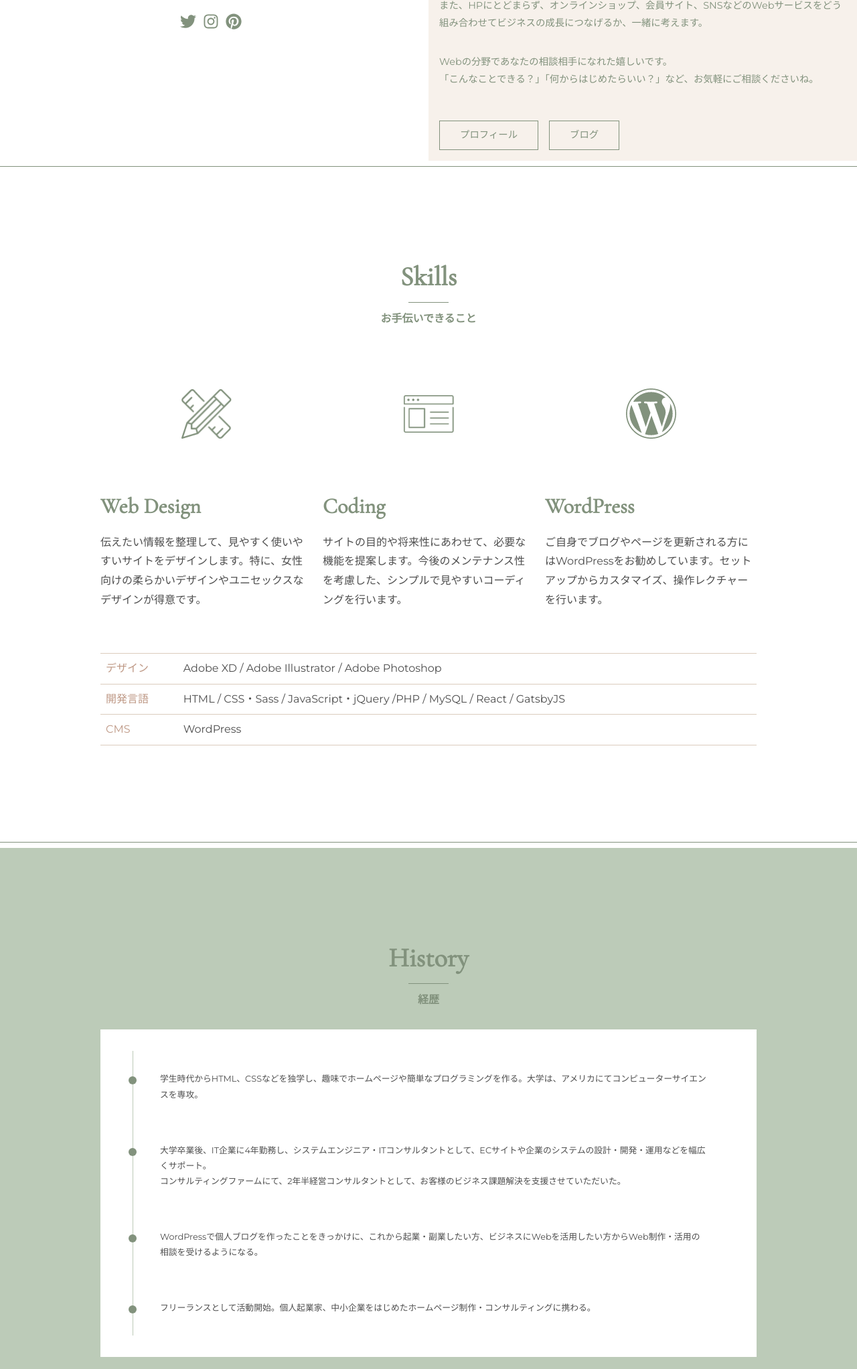
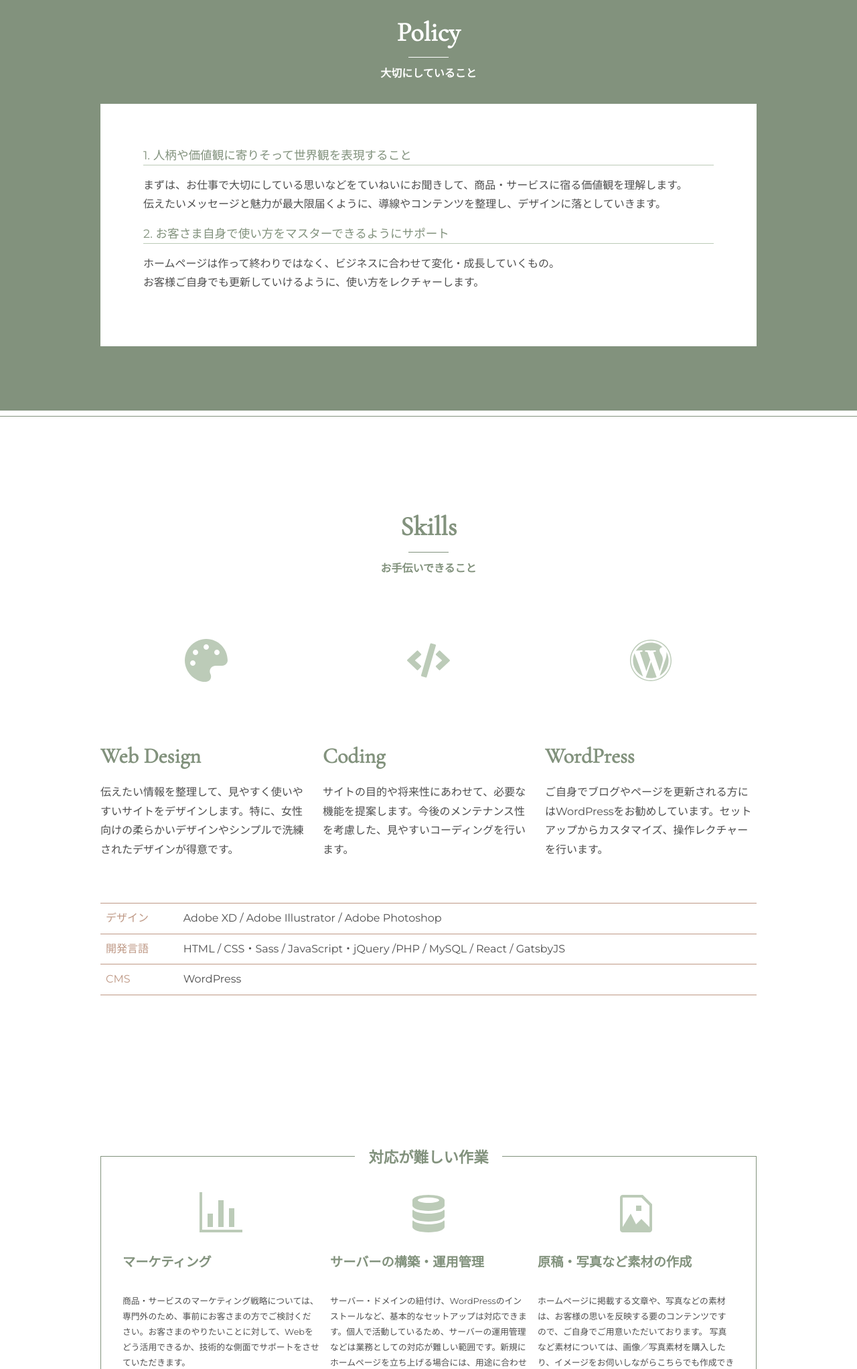
Before and after one commit to emmieworks/gatsby-portfolio, a Gatsby site: page /about in a window 1280 px wide. Shown: the part 756-2800 px from the top of the page at 67% size. Built offline with nearby package versions, Linux system fonts and the light colour scheme; Gatsby itself is replaced by a stand-in of ours; a web font is replaced by a local one.

Commit message:
[upd] About復活

```diff
--- a/src/pages/about.js
+++ b/src/pages/about.js
@@ -4,6 +4,8 @@ import { StaticImage } from "gatsby-plugin-image"
 import Layout from '../components/layout'
 import Seo from "../components/seo"
 import Sns from "../components/sns"
+import { FaPalette,FaCode, FaWordpress } from "react-icons/fa";
+import { GoGraph, GoFileMedia, GoDatabase } from "react-icons/go";
 import * as styles from "../styles/_about.module.scss"
 import * as button from "../styles/_button.module.scss"
 const About = () => {
@@ -12,7 +14,6 @@ const About = () => {
     <Seo title="About" />
     <section id="profile" className={styles.profile}>
       <div className={styles.left}>
-      <h2 className="title">Profile<div>プロフィール</div></h2>
         <StaticImage
           src="../images/profile2.png"
           alt="profile"
@@ -25,68 +26,47 @@ const About = () => {
         <Sns />
       </div>
       <div className={styles.right}>
-        <p className={styles.en}>Hello!</p>
+        <h2 className="title">Profile<div>プロフィール</div></h2>
         <p>見つけていただきありがとうございます♪<br />
         東京を拠点に活動しているフリーランスのWebデザイナー＆エンジニアのえみです。</p>
         <p>元々はシステムエンジニア・経営コンサルタントとして働いていました。<br />
-        「IT技術をベースに、お客さまに寄り添うサポートしたい。」と思い、独立しました。<br />
-        現在は個人で活動される方、お店やサロンを開業される方、法人化される会社さん向けに、ホームページを作成しています。</p>
-        <p>私が大切にしていることは<br　/>
-        <br />
-        <div  style={{fontWeight:`bold`, marginBottom: `10px` }}>1. お客さまの人柄や価値観に寄りそって世界観を表現すること</div>
-        大切にしている思いや、現在に至るまでのご経験などをていねいにお聞きして、お客さまの人柄と価値観を理解します。<br />
-        伝えたいメッセージと魅力が最大限届くように、導線を整理し、デザインに落とし込んできます。
-        <br />
-        <br />
-        <div  style={{fontWeight:`bold`, marginBottom: `10px` }}>2. ビジネスに合わせたWeb活用法を提案すること</div>
-        ホームページは作って終わりではなく、ビジネスに合わせて変化・成長していくもの。<br />
-        お客様ご自身でも更新していけるように、使い方をレクチャーします。<br />
-        また、HPにとどまらず、オンラインショップ、会員サイト、SNSなどのWebサービスをどう組み合わせてビジネスの成長につなげるか、一緒に考えます。<br />
-        </p>
-        <p>Webの分野であなたの相談相手になれた嬉しいです。<br />
-        「こんなことできる？」「何からはじめたらいい？」など、お気軽にご相談くださいね。</p>
-        <Link to ="/about/" className={button.btn}>プロフィール</Link>
+        「IT技術をベースに、お客さまの活動に寄りそうサポートしたい。」と思い、独立しました。<br />
+        現在は個人で活動される方、中小企業主さん向けに、ホームページを作成しています。<br />
+        また、ご自身でWordPressを使う方のためのオンライン個人レッスンも行っています。</p>
+        <p>プログラミング・デザインスキルを磨き、学びの記録をブログに残しています。</p>
         <a href="https://0forest.com" target="_blank" rel="noreferrer" className={button.btn}>ブログ</a>
+      </div>
+    </section>
+    <section class={styles.policy}>
+    <h2 className="title">Policy<div>大切にしていること</div></h2>
+    <div className={`container ${styles.container}`}>
+      <h3>1. 人柄や価値観に寄りそって世界観を表現すること</h3>
+      <p>まずは、お仕事で大切にしている思いなどをていねいにお聞きして、商品・サービスに宿る価値観を理解します。<br />
+      伝えたいメッセージと魅力が最大限届くように、導線やコンテンツを整理し、デザインに落としていきます。</p>
+      <h3>2. お客さま自身で使い方をマスターできるようにサポート</h3>
+      <p>ホームページは作って終わりではなく、ビジネスに合わせて変化・成長していくもの。<br />
+      お客様ご自身でも更新していけるように、使い方をレクチャーします。</p>
     </div>
     </section>
     <section className={styles.skill}>
       <h2 className="title">Skills<div>お手伝いできること</div></h2>
-    <div className={`container ${styles.container}`}>
-      <div style={{margin: `0 auto`}}>
-        <StaticImage
-          src="../images/icon-skill01.png"
-          alt="webdesign"
-          placeholder="blurred"
-          width={75}
-          layout="constrained"
-        />
+      <div className={`container ${styles.grid}`}>
+        <div className={styles.icon}>
+          <FaPalette size="4rem" />
         </div>
         <div>
           <h3>Web Design</h3>
-        <p>伝えたい情報を整理して、見やすく使いやすいサイトをデザインします。特に、女性向けの柔らかいデザインやユニセックスなデザインが得意です。</p>
+          <p>伝えたい情報を整理して、見やすく使いやすいサイトをデザインします。特に、女性向けの柔らかいデザインやシンプルで洗練されたデザインが得意です。</p>
         </div>
-      <div style={{margin: `0 auto`}}>
-        <StaticImage
-          src="../images/icon-skill02.png"
-          alt="coding"
-          placeholder="blurred"
-          width={75}
-          layout="constrained"
-          style={{margin: `0 auto`}}
-        />
+        <div className={styles.icon}>
+          <FaCode size="4rem" />
         </div>
         <div>
           <h3>Coding</h3>
-        <p>サイトの目的や将来性にあわせて、必要な機能を提案します。今後のメンテナンス性を考慮した、シンプルで見やすいコーディングを行います。</p>
+          <p>サイトの目的や将来性にあわせて、必要な機能を提案します。今後のメンテナンス性を考慮した、見やすいコーディングを行います。</p>
         </div>
-      <div style={{margin: `0 auto`}}>
-        <StaticImage
-          src="../images/icon-skill03.png"
-          alt="wordpress"
-          placeholder="blurred"
-          width={75}
-          layout="constrained"
-        />
+        <div className={styles.icon}>
+          <FaWordpress size="4rem" />
         </div>
         <div>
           <h3>WordPress</h3>
@@ -108,15 +88,51 @@ const About = () => {
         </dl>
       </div>
     </section>
-
+    <section class={styles.notice}>
+    <div className={`container ${styles.container}`}>
+      <h2>対応が難しい作業</h2>
+      <div className={styles.grid}>
+        <div>
+          <div style={{textAlign:`center`}}>
+            <GoGraph size="4rem" />
+          </div>
+          <h3>マーケティング</h3>
+          <p>商品・サービスのマーケティング戦略については、専門外のため、事前にお客さまの方でご検討ください。お客さまのやりたいことに対して、Webをどう活用できるか、技術的な側面でサポートをさせていただきます。</p>
+        </div>
+        <div>
+          <div style={{textAlign:`center`}}>
+            <GoDatabase size="4rem" />
+          </div>
+          <h3>サーバーの構築・運用管理</h3>
+          <p>
+            サーバー・ドメインの紐付け、WordPressのインストールなど、基本的なセットアップは対応できます。個人で活動しているため、サーバーの運用管理などは業務としての対応が難しい範囲です。新規にホームページを立ち上げる場合には、用途に合わせてサーバー会社の活用をご提案しております。
+          </p>
+        </div>
+        <div>
+          <div style={{textAlign:`center`}}>
+            <GoFileMedia size="4rem" />
+          </div>
+          <h3>原稿・写真など素材の作成</h3>
+          <p>
+            ホームページに掲載する文章や、写真などの素材は、お客様の思いを反映する要のコンテンツですので、ご自身でご用意いただいております。
+            写真など素材については、画像／写真素材を購入したり、イメージをお伺いしながらこちらでも作成できることがありますので、ご相談ください。
+          </p>
+        </div>
+      </div>
+      </div>
+    </section>
     <section className={styles.history}>
       <h2 className="title">History<div>経歴</div></h2>
       <div className={`container ${styles.container}`}>
         <ul className={styles.timeline}>
-          <li>学生時代からHTML、CSSなどを独学し、趣味でホームページや簡単なプログラミングを作る。大学は、アメリカにてコンピューターサイエンスを専攻。</li>
-          <li>大学卒業後、IT企業に4年勤務し、システムエンジニア・ITコンサルタントとして、ECサイトや企業のシステムの設計・開発・運用などを幅広くサポート。<br />コンサルティングファームにて、2年半経営コンサルタントとして、お客様のビジネス課題解決を支援させていただいた。</li>
-          <li>WordPressで個人ブログを作ったことをきっかけに、これから起業・副業したい方、ビジネスにWebを活用したい方からWeb制作・活用の相談を受けるようになる。</li>
-          <li>フリーランスとして活動開始。個人起業家、中小企業をはじめたホームページ制作・コンサルティングに携わる。</li>
+          <li>1987年　東京生まれ</li>
+          <li>2000年　学生時代から趣味でホームページや簡単なプログラムを作る</li>
+          <li>2006年　アメリカの大学でコンピューターサイエンスを専攻</li>
+          <li>2010年　IT企業でシステムエンジニア・ITコンサルタントとして働く</li>
+          <li>2014年　コンサルティングファームで経営コンサルタントとして働く</li>
+          <li>2017年　WordPressブログをきっかけにWeb制作・活用の相談を受けるようになる</li>
+          <li>2018年　フリーランスとして独立</li>
+          <li>2020年　Webエンジニア以外に心理カウンセラーの活動もはじめ、パラレルキャリア中</li>
         </ul>
       </div>
 
--- a/src/styles/_about.module.scss
+++ b/src/styles/_about.module.scss
@@ -21,7 +21,7 @@
       margin: 1rem auto;
       width:60px;
       height: 1px;
-      background: $bg_color;
+      background: $main_color;
     }
   }
   color: $main_color;
@@ -39,17 +39,47 @@
       margin-left: -3rem;
     }
   }
+  padding-bottom: 10px;
+  border-bottom: 1px solid $main_color;
+}
+
+.policy{
+  background: $main_color;
+  margin-top: 0.5rem;
+  h2{
+    color: $white_color;
+    div:before{
+      background-color: $white_color;
+    }
+  }
+  .container{
+    background-color: $white_color;
+    @media screen and (min-width: $pc_min) {
+      padding: 4rem;
+    }
+  }
+  h3{
+    font-family: 'Montserrat', 'Noto Sans JP', sans-serif;
+    font-weight: 120;
+    color: $main_color;
+    font-size: 1.1em;
+    border-bottom: 1px solid $main_light_color;
+  }
+
 }
 
 .skill{
+  margin-top: 0.5rem;
   border-top: 1px solid $main_color;
-  border-bottom: 1px solid $main_color;
-  margin: 0.5rem 0;
+  .icon{
+    color: $main_light_color;
+    margin: 0 auto;
+  }
 
-  .container{
+  .grid{
     display:grid;
     grid-template-columns:1fr;
-    grid-gap: 3rem;
+    grid-gap: 1rem;
     @media screen and (min-width: $pc_min) {
       display: grid;
       grid-template-columns: repeat(3, 1fr);
@@ -58,18 +88,16 @@
       grid-auto-flow: column;
       align-items: center;
     }
-
   }
-
   h3{
     color: $main_color;
   }
   dl{
-    border-top: 1px solid $second_light_color;
+    border-top: 1px solid $second_color;
     padding: 0.5rem;
   }
   dl:last-of-type{
-    border-bottom: 1px solid $second_light_color;
+    border-bottom: 1px solid $second_color;
   }
   dt{
     color: $second_color;
@@ -85,6 +113,47 @@
   }
 }
 
+.notice{
+  margin-bottom: 0.5rem;
+  border-bottom: 1px solid $main_color;
+  .container{
+    border: 1px solid $main_color;
+    padding: 2rem;
+  }
+  h2{
+    font-family: 'Montserrat', 'Noto Sans JP', sans-serif;
+    background-color: $white_color;
+    font-size: 1.4rem;
+    margin-top: -3.2rem;
+
+    display: block;
+    width: 220px;
+  }
+  .grid{
+    margin: 2rem auto;
+    display:grid;
+    grid-template-columns:1fr;
+    grid-gap: 3rem;
+    @media screen and (min-width: $pc_min) {
+      grid-template-columns:1fr 1fr 1fr;
+      grid-gap: 1rem;
+    }
+  }
+
+  // icon color
+  color: $main_light_color;
+
+  h3{
+    font-family: 'Montserrat', 'Noto Sans JP', sans-serif;
+    color: $main_color;
+    margin: 1rem 0;
+    font-size: 1.2rem;
+  }
+  p{
+    font-size: 0.8rem;
+    color: $font_color;
+  }
+}
 
 .history{
   background: $main_light_color;
@@ -106,7 +175,7 @@
 
 .timeline > li {
   border-left: 1px $main_light_color solid;
-  padding: 30px 40px;
+  padding: 20px 40px;
   position: relative;
   &:before {
     content: '';
@@ -123,6 +192,6 @@
 /* for Desktop */
 @media ( min-width : $pc_min ){
   .timeline > li {
-    padding: 30px 40px;
+    padding: 20px 40px;
   }
 }
```
Lines whose indentation alone changed are shown as unchanged.
